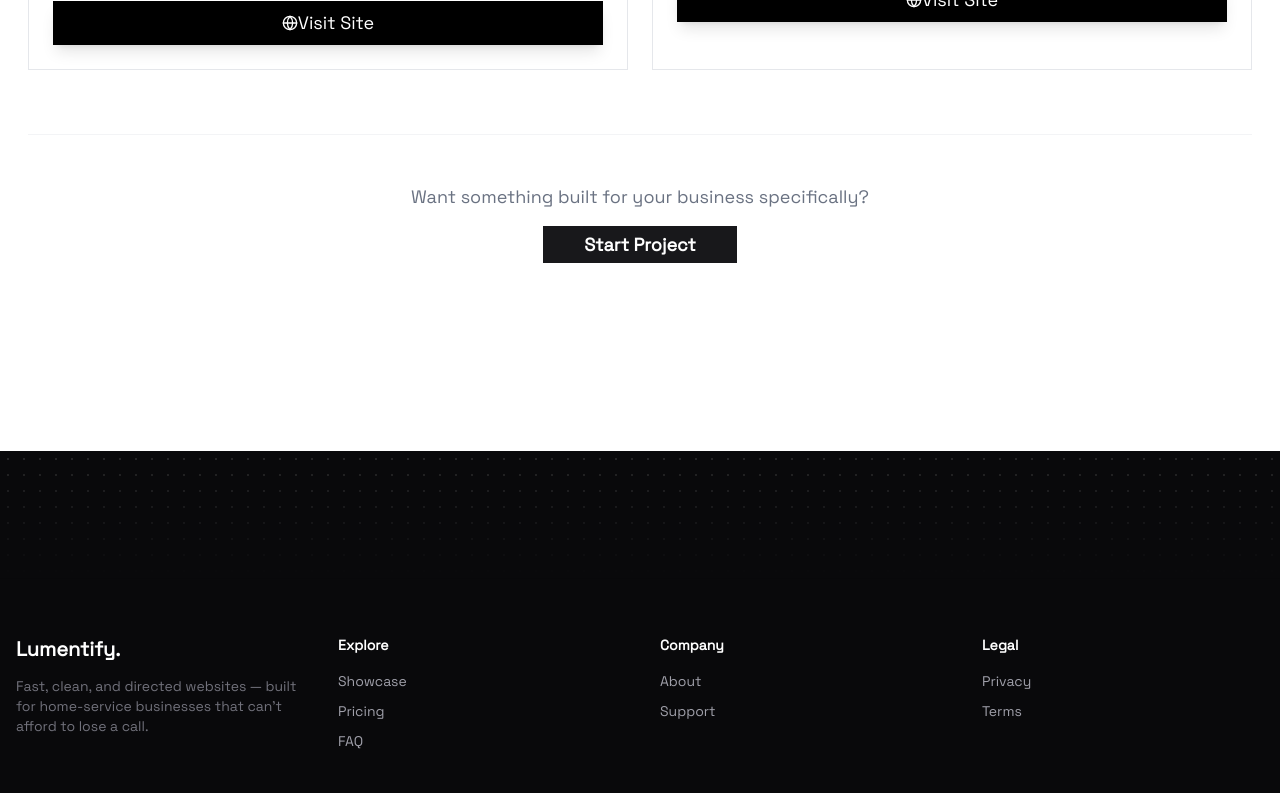
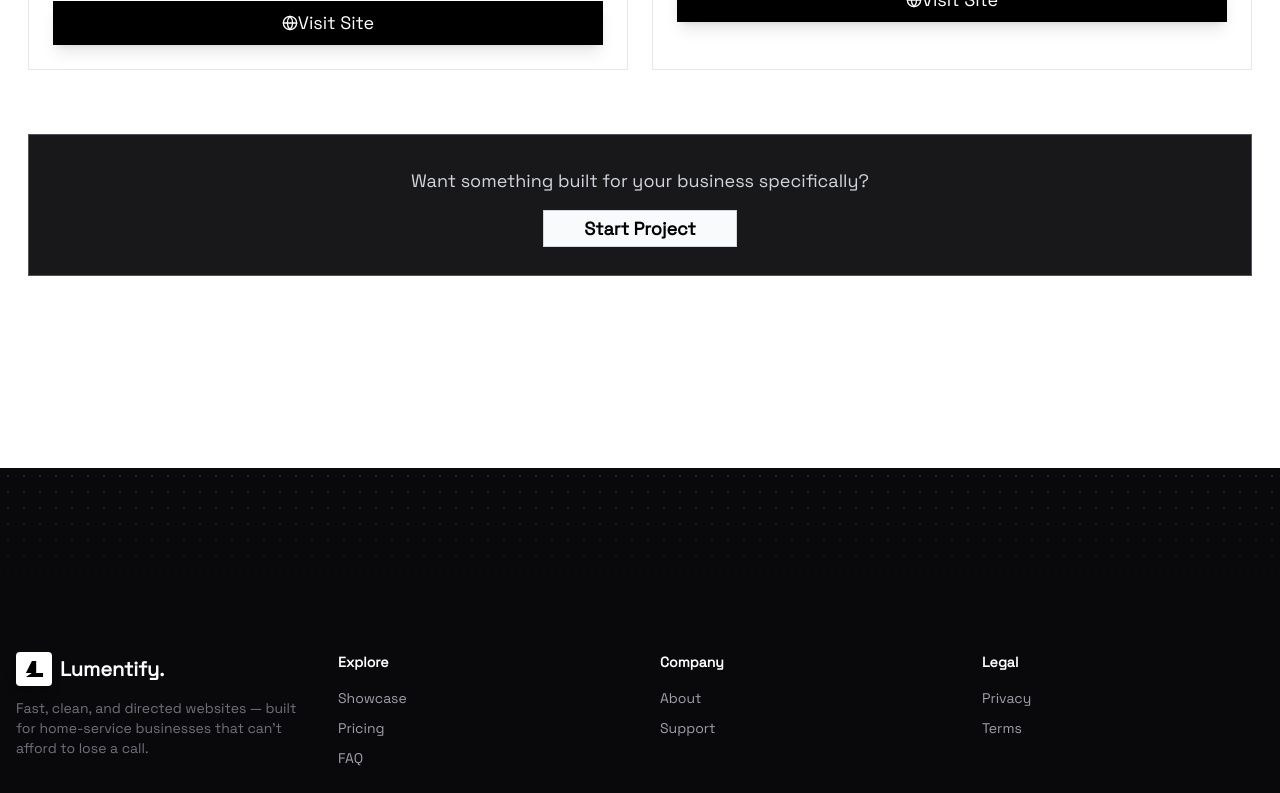
Before and after one commit to Fizora/lumentify, a Next.js app: page /showcase in a window 1280 px wide. Shown: the part 1780-2573 px from the top of the page. Built offline with nearby package versions, Linux system fonts and the light colour scheme.

Commit message:
add new ui on footer

```diff
--- a/src/components/Footer.tsx
+++ b/src/components/Footer.tsx
@@ -1,3 +1,4 @@
+import Image from "next/image";
 import Link from "next/link";
 
 const Footer = () => {
@@ -47,7 +48,19 @@ const Footer = () => {
         <div className="grid grid-cols-2 md:grid-cols-4 gap-10">
           {/* Brand column */}
           <div className="col-span-2 md:col-span-1">
-            <Link href="/" className="text-xl font-black text-white">
+            <Link
+              href="/"
+              className="text-xl font-black text-white flex items-center gap-2"
+            >
+              <div className="bg-white group-hover:transform group-hover:scale-105 group-hover:shadow-zinc-400 transition duration-300 p-2 rounded shadow-lg">
+                <Image
+                  src={"/logo.svg"}
+                  alt=""
+                  height={20}
+                  width={20}
+                  className=""
+                />
+              </div>
               Lumentify.
             </Link>
             <p className="mt-3 text-sm text-zinc-500 max-w-xs">
@@ -122,7 +135,7 @@ const Footer = () => {
             Open for new projects
           </span>
 
-          <span>English</span>
+          <span>📍 East Java, Indonesia</span>
 
           <div className="flex items-center gap-4">
             <Link
--- a/src/components/ShowcaseGrid.tsx
+++ b/src/components/ShowcaseGrid.tsx
@@ -6,7 +6,7 @@ import Image from "next/image";
 import { LuArrowUpRight, LuGlobe } from "react-icons/lu";
 import type { IconType } from "react-icons";
 import { showcaseList, type ShowcaseItem } from "@/components/constant/data";
-import { PrimaryButtonLink } from "./ui/Button";
+import { PrimaryButtonLink, SecondaryButtonLink } from "./ui/Button";
 import Link from "next/link";
 
 const containerVariants: Variants = {
@@ -131,14 +131,14 @@ const Showcase = () => {
           whileInView={{ opacity: 1, y: 0 }}
           viewport={{ once: true, margin: "-50px" }}
           transition={{ duration: 0.5, delay: 0.1 }}
-          className="mt-16 pt-12 border-t border-gray-100 text-center"
+          className="mt-16 px-4 py-8 border bg-zinc-900 text-center"
         >
-          <p className="text-gray-500 mb-5">
+          <p className="text-gray-300 mb-5">
             Want something built for your business specifically?
           </p>
-          <PrimaryButtonLink href="https://wa.me/6285235086814">
+          <SecondaryButtonLink href="https://wa.me/6285235086814">
             Start Project
-          </PrimaryButtonLink>
+          </SecondaryButtonLink>
         </motion.div>
       </div>
     </section>
```
